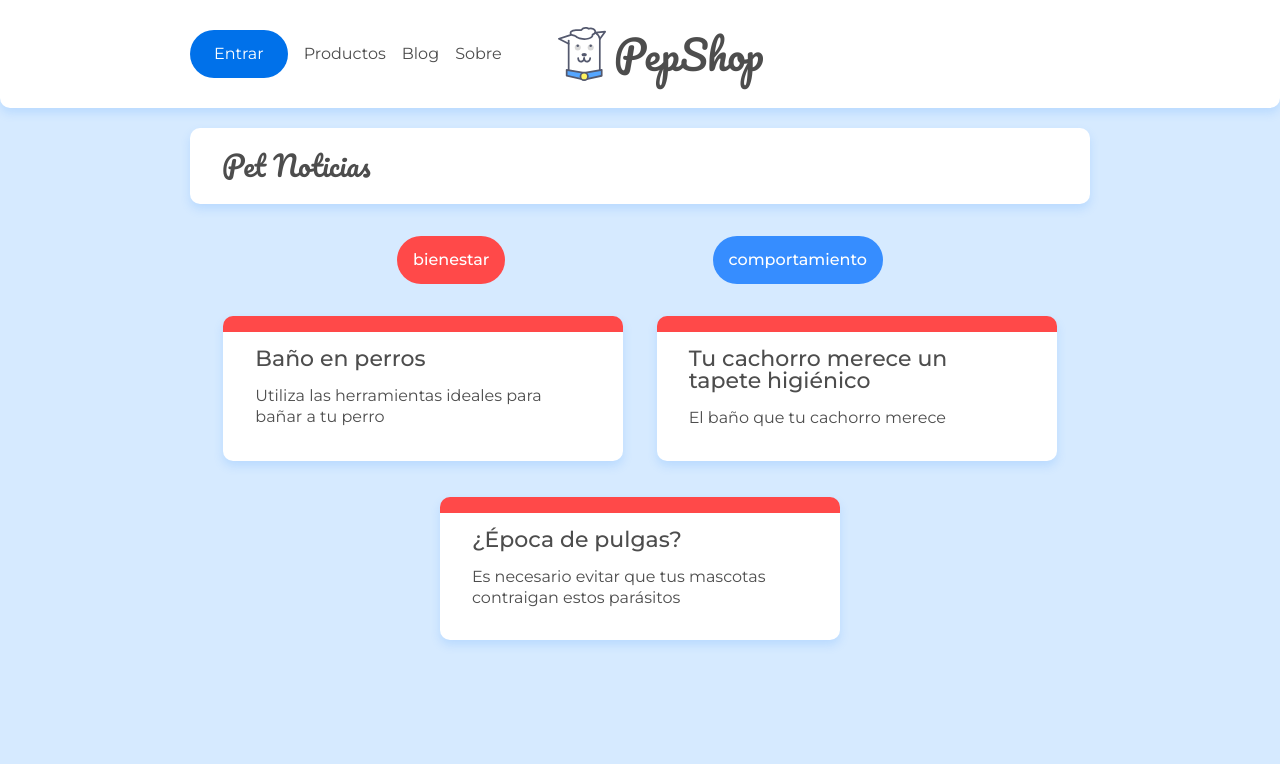
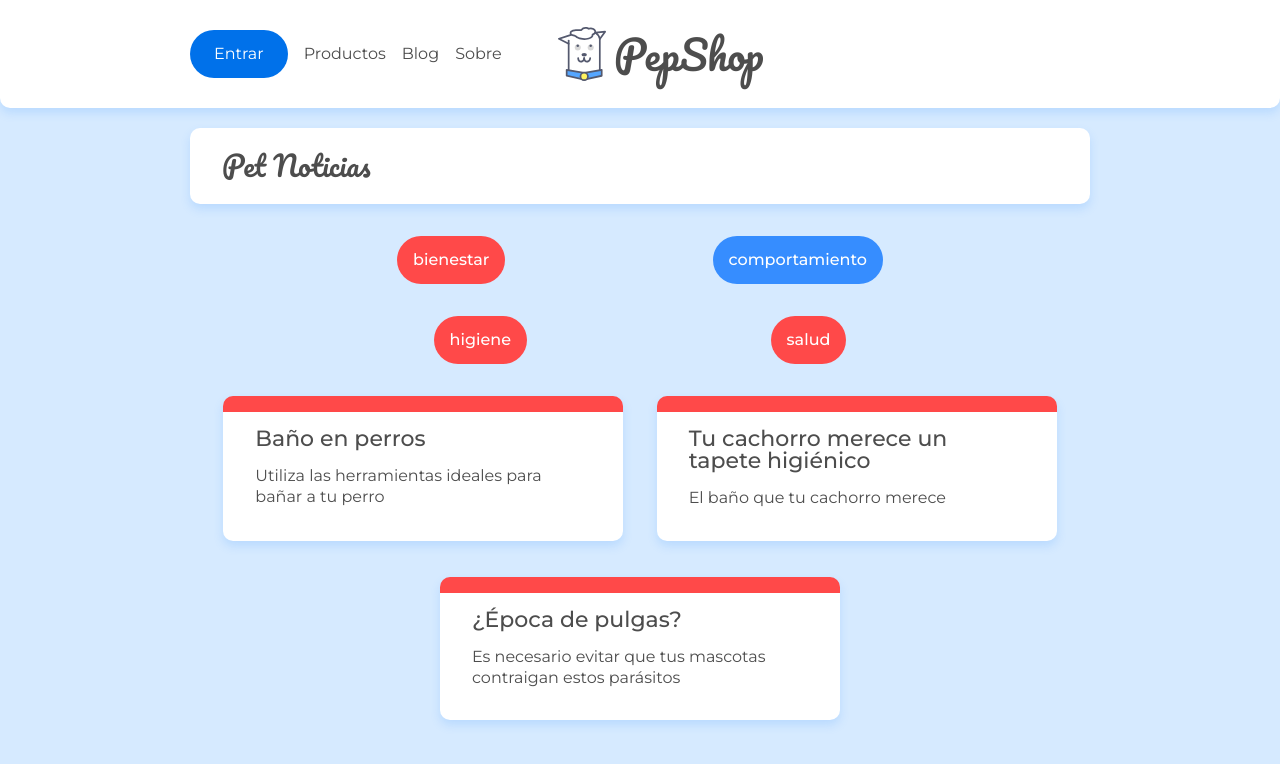
Before and after one commit to WilsonCollantesAponte/Expertec_Requerimientos, a React (Create React App) app: page /categoria/bienestar in a window 1280 px wide. Shown: the top 764 px of the page. Built offline with nearby package versions, Linux system fonts and the light colour scheme; data requests are answered from the project's data file.

Commit message:
mostramos las subcategorias

```diff
--- a/src/pages/Categoria.jsx
+++ b/src/pages/Categoria.jsx
@@ -3,16 +3,42 @@
 import { buscar } from "../api/api";
 import ListCategories from "../components/ListCategories";
 import ListPost from "../components/ListPost";
-import { useParams, Routes, Route } from "react-router-dom";
+import {
+    useParams,
+    Routes,
+    Route,
+    Link,
+    useResolvedPath,
+} from "react-router-dom";
 
 const Categoria = () => {
+    const [subcategorias, setSubcategorias] = useState([]);
     const { id } = useParams();
+    const url = useResolvedPath("").pathname;
+
+    useEffect(() => {
+        buscar(`/categorias?id=${id}`, (response) => {
+            setSubcategorias(response[0].subcategorias);
+        });
+    }, [id]);
     return (
         <>
             <div className="container">
                 <h2 className="title-page">Pet Noticias</h2>
             </div>
             <ListCategories />
+            <ul className="category-list container flex">
+                {subcategorias.map((subcategoria) => (
+                    <li
+                        className={`category-list__category category-list__category--${id}`}
+                        key={subcategoria}
+                    >
+                        <Link to={`${url}/${subcategoria}`}>
+                            {subcategoria}
+                        </Link>
+                    </li>
+                ))}
+            </ul>
             <Routes>
                 <Route
                     path="/"
```
